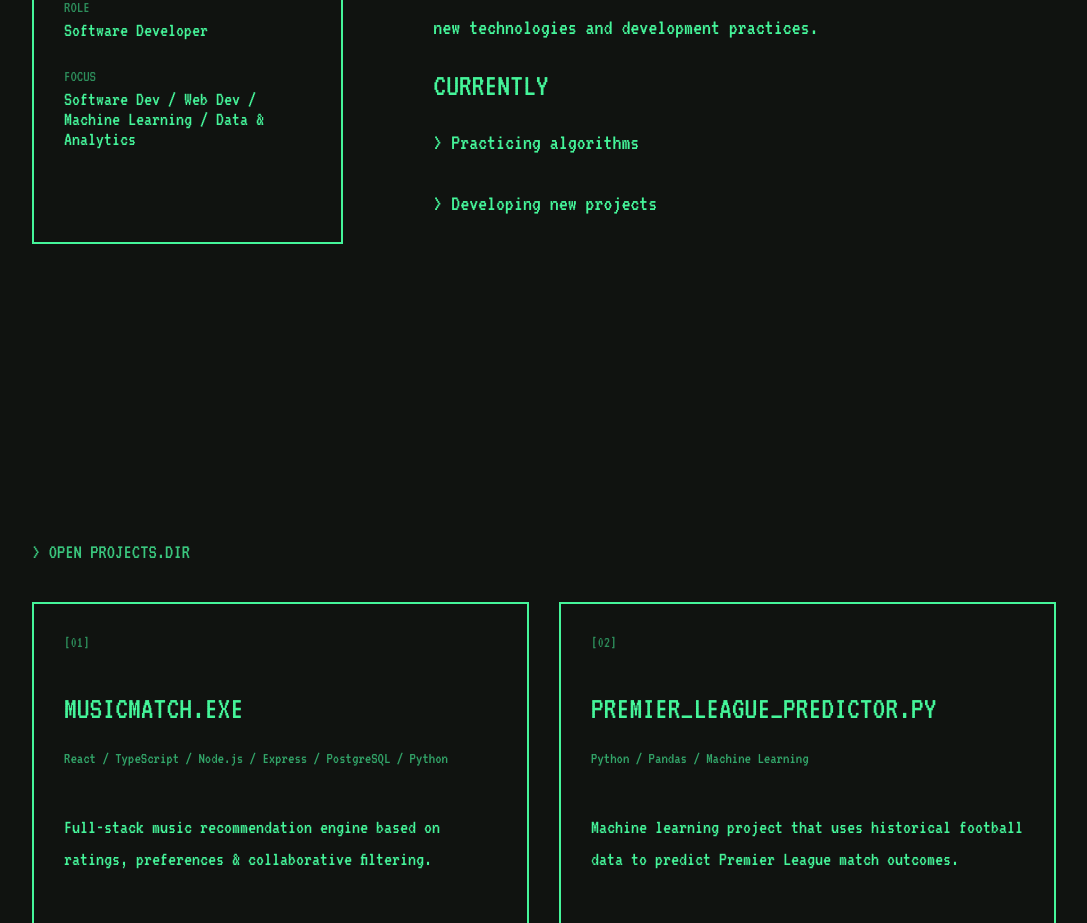
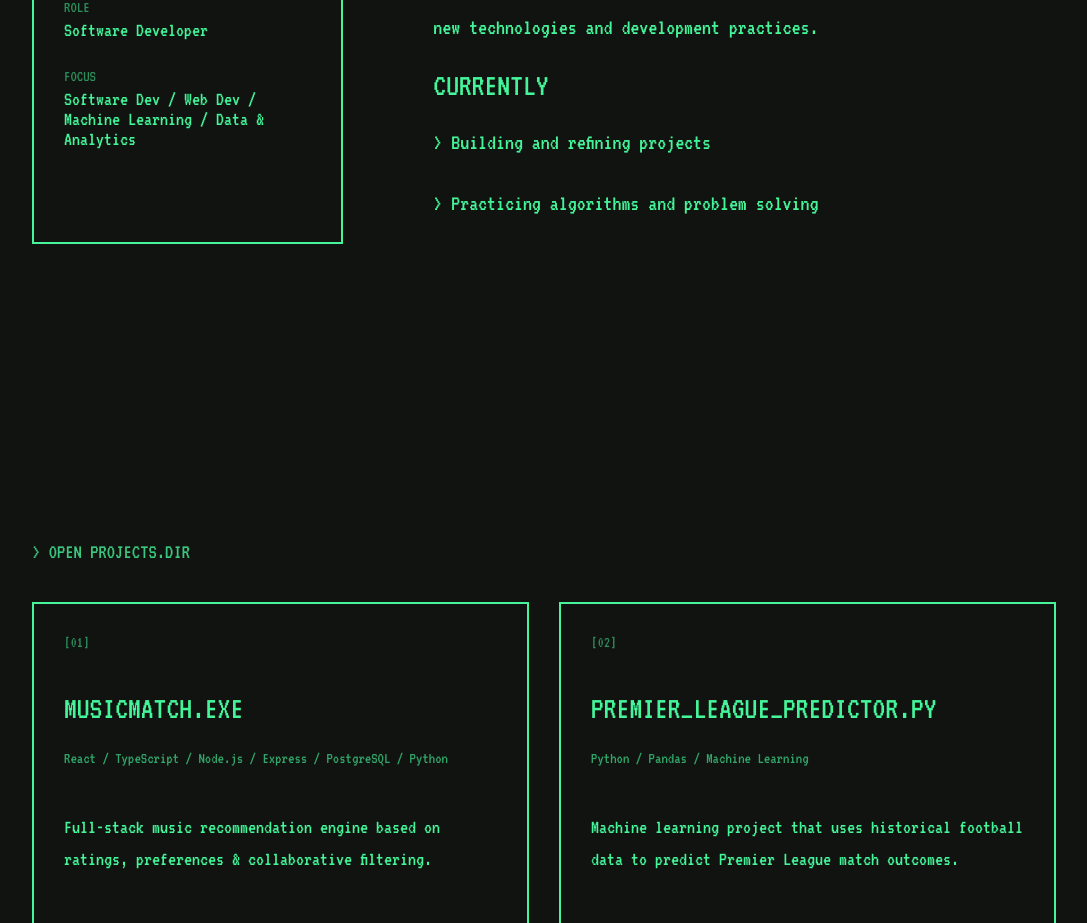
Before and after one commit to chrislff02/portfolio-website, a React (Vite) app: page / in a window 1280 px wide. Shown: the part 1180-2103 px from the top of the page, without its empty margins (96-1183 px from the left). Built offline with nearby package versions, Linux system fonts and the light colour scheme.

Commit message:
Update contents in the About section

```diff
--- a/src/components/About.tsx
+++ b/src/components/About.tsx
@@ -36,8 +36,8 @@ function About() {
           {/* Current Activities */}
           <h2>CURRENTLY</h2>
 
-          <p>&gt; Practicing algorithms</p>
-          <p>&gt; Developing new projects</p>
+          <p>&gt; Building and refining projects</p>
+          <p>&gt; Practicing algorithms and problem solving</p>
         </div>
       </div>
     </section>
```
